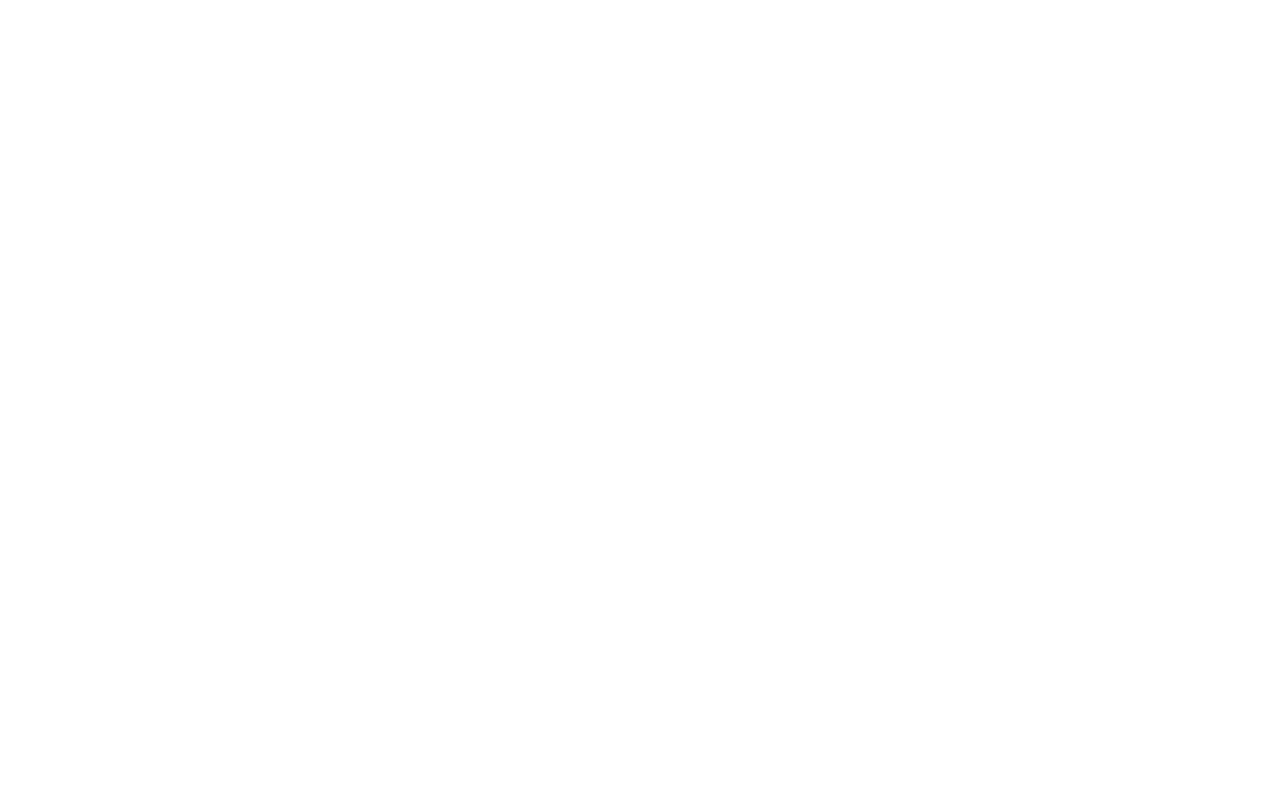
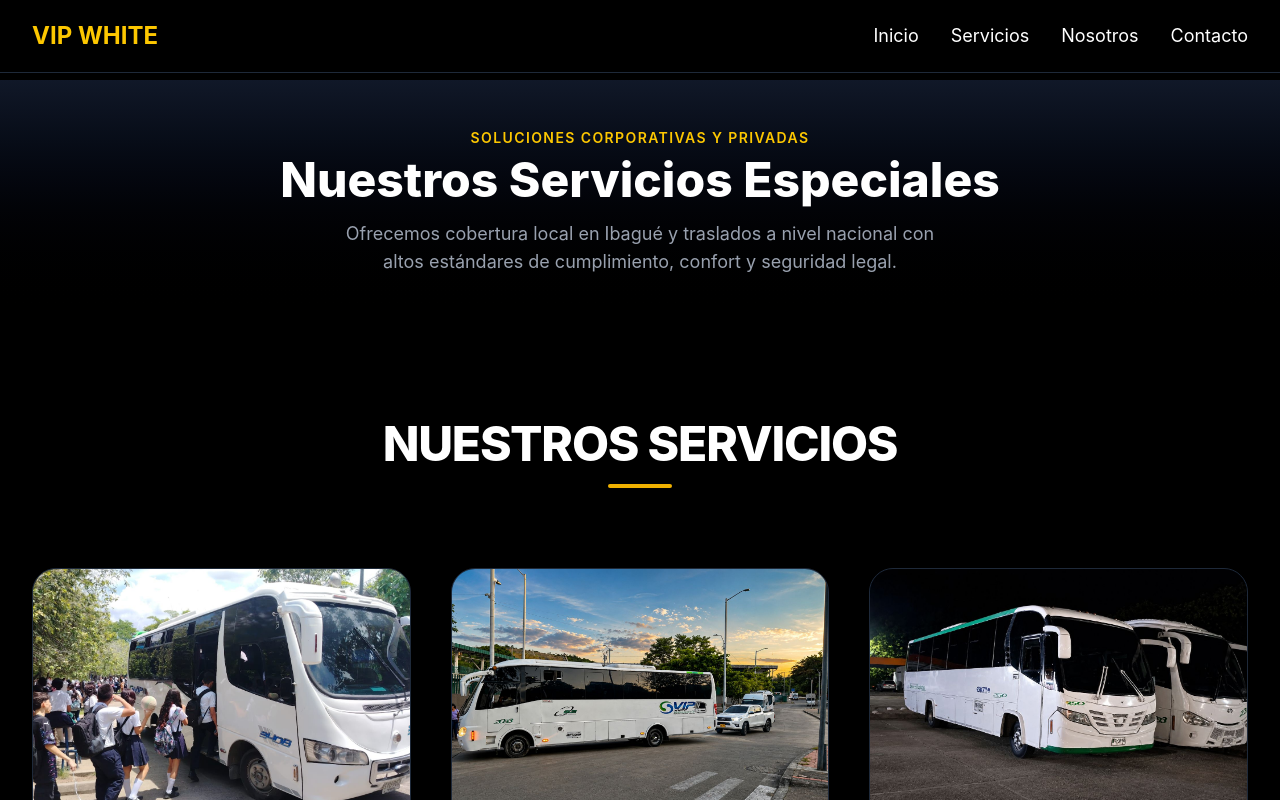
Before and after one commit to ospinaquombayo-web/autos-blancos-vip-web, a React app in the folder frontend/: page /servicios in a window 1280 px wide. Before the commit this address had no page. Shown: the top 800 px of the page. Built offline with nearby package versions, Linux system fonts and the light colour scheme; the HTML template or start-up script is replaced by a standard one.

Commit message:
fix: integrar Navbar de regreso en la pagina publica Home

```diff
--- a/frontend/src/App.jsx
+++ b/frontend/src/App.jsx
@@ -2,13 +2,15 @@ import { BrowserRouter, Routes, Route } from "react-router-dom";
 
 import Home from "./pages/Home";
 import AdminPage from "./pages/AdminPage";
+import ServiciosPage from "./pages/ServiciosPage"; // 👈 1. Importamos la nueva página
 
 function App() {
   return (
     <BrowserRouter>
       <Routes>
         <Route path="/" element={<Home />} />
-
+        <Route path="/servicios" element={<ServiciosPage />} />{" "}
+        {/* 👈 2. Creamos su enlace individual */}
         <Route path="/admin" element={<AdminPage />} />
       </Routes>
     </BrowserRouter>
--- a/frontend/src/components/Hero.jsx
+++ b/frontend/src/components/Hero.jsx
@@ -46,7 +46,7 @@ function Hero() {
           </a>
 
           <a
-            href="https://wa.me"
+            href="https://wa.me/3212334935"
             target="_blank"
             className="border border-white/80 text-white hover:bg-white hover:text-black px-8 sm:px-10 py-4 rounded-2xl text-base sm:text-lg transition transform hover:scale-105 active:scale-95 text-center font-medium"
           >
--- a/frontend/src/pages/Home.jsx
+++ b/frontend/src/pages/Home.jsx
@@ -12,7 +12,6 @@ function Home() {
     <>
       <Navbar />
       <Hero />
-      <Servicios />
       <Flota />
       <Formulario />
       <Contacto />
--- /dev/null
+++ b/frontend/src/pages/ServiciosPage.jsx
@@ -0,0 +1,38 @@
+import Navbar from "../components/Navbar";
+import Footer from "../components/Footer";
+import Servicios from "../components/Servicios";
+import BotonWhatsApp from "../components/BotonWhatsApp";
+
+function ServiciosPage() {
+  return (
+    <div className="bg-black text-white min-h-screen flex flex-col justify-between">
+      {/* MENÚ SUPERIOR PRIVADO */}
+      <Navbar />
+
+      {/* SECCIÓN EXCLUSIVA DE SERVICIOS */}
+      <main className="flex-grow pt-20">
+        <div className="bg-gradient-to-b from-gray-900 to-black py-12 text-center">
+          <p className="text-yellow-400 font-semibold uppercase tracking-widest text-sm mb-2">
+            Soluciones Corporativas y Privadas
+          </p>
+          <h2 className="text-4xl md:text-5xl font-extrabold text-white">
+            Nuestros Servicios Especiales
+          </h2>
+          <p className="text-gray-400 max-w-2xl mx-auto mt-4 px-6 text-base md:text-lg">
+            Ofrecemos cobertura local en Ibagué y traslados a nivel nacional con
+            altos estándares de cumplimiento, confort y seguridad legal.
+          </p>
+        </div>
+
+        {/* Reutilizamos tu componente visual responsivo de servicios */}
+        <Servicios />
+      </main>
+
+      {/* PIE DE PÁGINA Y CONTACTO */}
+      <Footer />
+      <BotonWhatsApp />
+    </div>
+  );
+}
+
+export default ServiciosPage;
```
